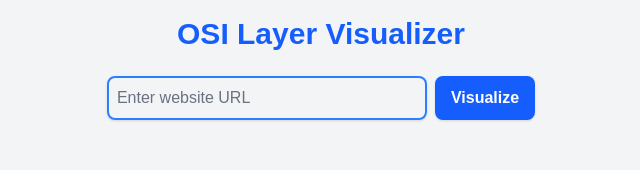
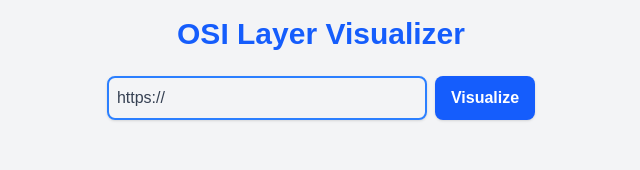
Before and after one commit to programmersarena/OSI-Visualizer, a Next.js app in the folder osi-frontend/: page / in a window 1280 px wide. Shown: the top 170 px of the page, without its empty margins (319-959 px from the left). Built offline with nearby package versions, Linux system fonts and the light colour scheme; no server answers.

Commit message:
Fixed Merge Conflicts and Added Data Link Layer

```diff
--- a/osi-frontend/src/app/components/OsiVisualization.tsx
+++ b/osi-frontend/src/app/components/OsiVisualization.tsx
@@ -3,6 +3,7 @@ import ThreeWayHandshake from "./ThreeWayHandshake";
 import RouterVisualization from "./RouterVisualization";
 import DnsLookup from "./DnsLookup";
 import OsiLayer from "./OsiLayer";
+import DataLink from "./DataLink";
 
 
 interface NetworkLayerData {
--- a/osi-frontend/src/app/page.tsx
+++ b/osi-frontend/src/app/page.tsx
@@ -20,7 +20,7 @@ interface OsiData {
 }
 
 export default function App() {
-  const [url, setUrl] = useState<string>("");
+  const [url, setUrl] = useState<string>("https://");
   const [osiData, setOsiData] = useState<OsiData | null>(null);
   const [loading, setLoading] = useState(false);
   const [error, setError] = useState("");
@@ -74,7 +74,7 @@ export default function App() {
           <p className="text-gray-700">🛜 Total Hops: {osiData?.Layer3_Network.Hops}</p>
           {isp && <p className="text-gray-700 font-medium">🌐 Your ISP: {isp}</p>}
           <p className="font-semibold text-gray-900 mt-2">📍 Packet Journey:</p>
-          <RouterVisualization routers={osiData?.Layer3_Network.Routers}  />
+          <RouterVisualization routers={osiData?.Layer3_Network.Routers || []}  />
         </>
       ),
     },
```
